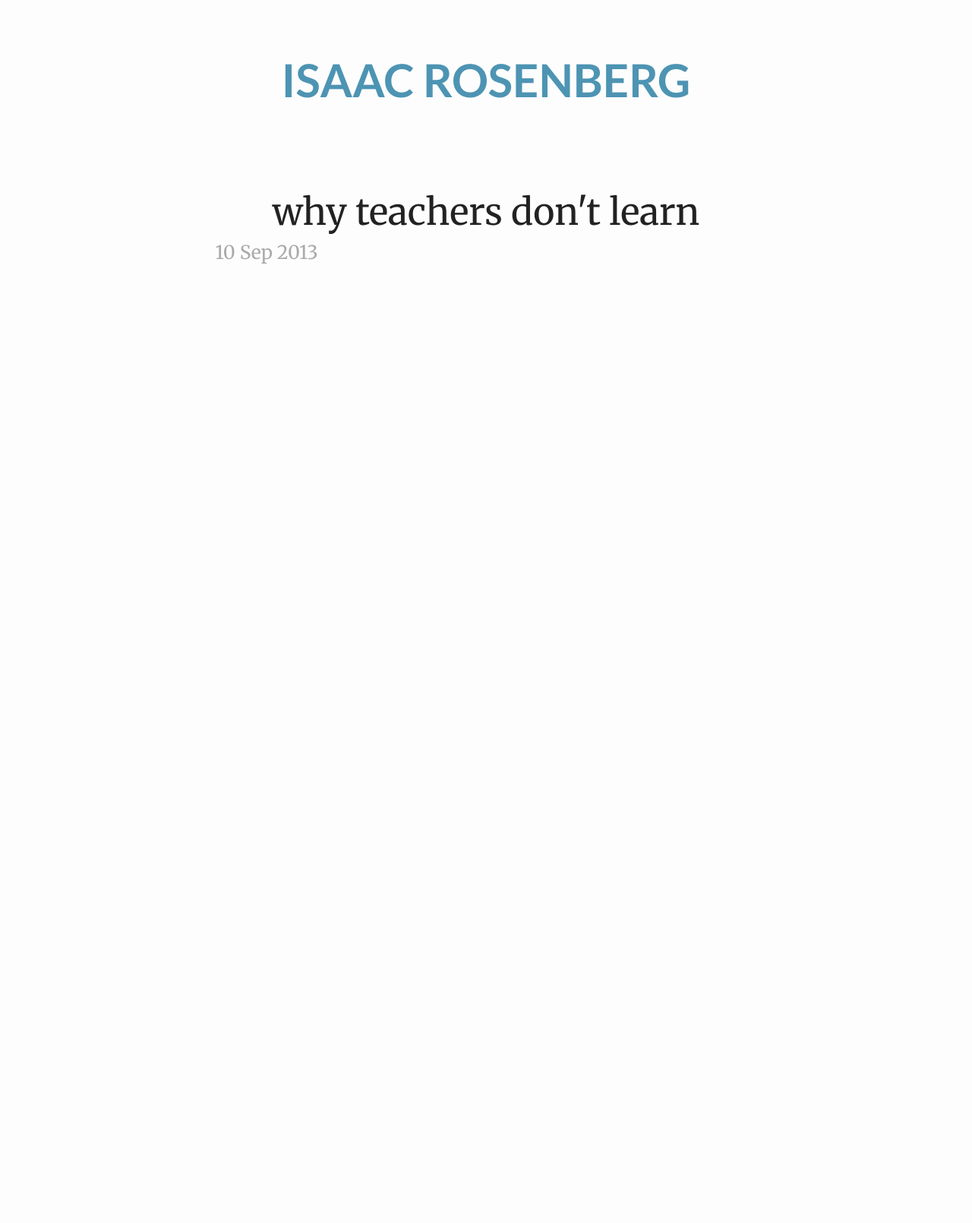
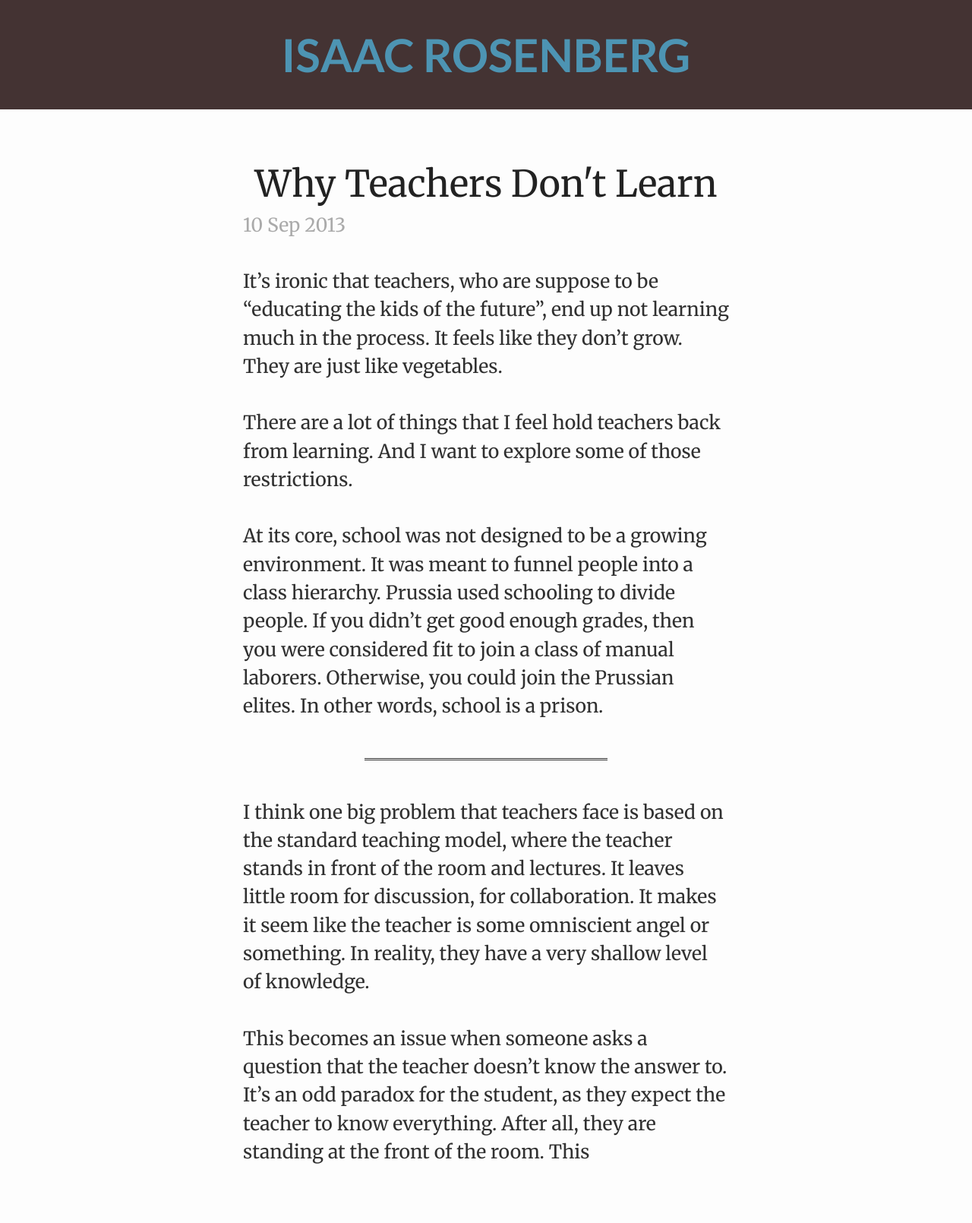
Before and after one commit to irosenb/blog, a Jekyll site: the page built from _posts/2013-09-10-why-teachers-dont-learn.markdown, in a window 1280 px wide. Shown: the whole page at 76% size. Built offline with Jekyll 4.4.1, drawn with Linux system fonts in a browser that asks for light colours; Markdown is read by kramdown in place of the engine named in the settings; before the commit the page ends 975 px from its top, so only the background shows below that.

```diff
--- a/_layouts/default.html
+++ b/_layouts/default.html
@@ -26,11 +26,10 @@
           {% endif %}>
 
         <div class="container">
+        <div class="header">
+          <h1 class="title"><a class="title" href="/">{{ site.name }}</a></h1>
+        </div>
           <div class="site">
-            <div class="header">
-              <h1 class="title"><a class="title" href="/">{{ site.name }}</a></h1>
-              <!-- <a class="extra" href="/">home</a> -->
-            </div>
 
                 {{ content }}
           </div>
--- a/_posts/2013-08-15-how-i-became-an-intern-as-a-high-school-student.markdown
+++ b/_posts/2013-08-15-how-i-became-an-intern-as-a-high-school-student.markdown
@@ -12,7 +12,7 @@ I saw Tess Rinearson's [post][1] on getting an internship as a high school stude
 
 > It's not that simple in high school. It can seem like companies don't want high school students, or, if they do, they're hiring just for "cups and coffee"
 
-It's absolutely true, and a lot of people are confused by that. My dad I should prepare to be getting cups of coffee and doing paperwork and whatnot. And sometimes I did do that, but that was quite rare. Most of the time I was working on real things, actually programming.
+It's absolutely true, and a lot of people are confused by that. My dad said I should prepare to be getting cups of coffee and doing paperwork and whatnot. And sometimes I did do that, but that was quite rare. Most of the time I was working on real things, actually programming.
 
 And I loved it.
 
--- a/_posts/2013-09-10-why-teachers-dont-learn.markdown
+++ b/_posts/2013-09-10-why-teachers-dont-learn.markdown
@@ -1,6 +1,18 @@
 ---
 layout: post
-title: "why teachers don't learn"
+title: "Why Teachers Don't Learn"
 date: 2013-09-10 11:44
 categories:
 ---
+
+It's ironic that teachers, who are suppose to be "educating the kids of the future", end up not learning much in the process. It feels like they don't grow. They are just like vegetables.
+
+There are a lot of things that I feel hold teachers back from learning. And I want to explore some of those restrictions.
+
+At its core, school was not designed to be a growing environment. It was meant to funnel people into a class hierarchy. Prussia used schooling to divide people. If you didn't get good enough grades, then you were considered fit to join a class of manual laborers. Otherwise, you could join the Prussian elites. In other words, school is a prison.
+
+---
+
+I think one big problem that teachers face is based on the standard teaching model, where the teacher stands in front of the room and lectures. It leaves little room for discussion, for collaboration. It makes it seem like the teacher is some omniscient angel or something. In reality, they have a very shallow level of knowledge.
+
+This becomes an issue when someone asks a question that the teacher doesn't know the answer to. It's an odd paradox for the student, as they expect the teacher to know everything. After all, they are standing at the front of the room. This
--- a/css/main.css
+++ b/css/main.css
@@ -17,7 +17,7 @@ body {
   font: 13.34px Helvetica, Arial, sans-serif;
   font-size: small;
   text-align: center;
-  max-width: 33em;
+  /*max-width: 33em;*/
 
 }
 
@@ -41,16 +41,14 @@ a:visited { color: #a0a; }
 
 h1.title a, h1 {
   margin: 0;
-  font-family: lato;
-  color: #2f5975 ;
+  font-family: lato, sans-serif;
+  color: #2f5975;
   text-transform: uppercase;
 }
 
-h1.title a:
-
-.home {
+.site {
   margin: 0 auto;
-  width: inherit;
+  width: 50%;
 }
 
 ul.posts {
@@ -63,6 +61,19 @@ ul.posts li {
   line-height: 1.75em;
   font-size: 1.333em;
   clear: both;
+  margin-bottom: 1em;
+}
+
+ul.posts li a {
+  font-weight: normal;
+}
+
+ul.posts li:after {
+  content: ".";
+  display: block;
+  height: 0;
+  clear: both;
+  visibility: hidden;
 }
 
 ul.posts:after {
@@ -79,7 +90,6 @@ ul.posts a {
 
 ul.posts span {
   color: #aaa;
-  /*font-family: Monaco, "Courier New", monospace;*/
   font-size: 80%;
   float: right;
 }
@@ -106,37 +116,44 @@ ul.posts span {
   visibility: hidden;
 }
 
-.site .header a {
+.header {
+  background-color: #433;
+}
+
+.header a {
   font-weight: bold;
   text-decoration: none;
 }
 
-.site .header h1.title {
+.header h1 {
+  margin: 0.7em;
+}
+
+.header h1.title {
   display: inline-block;
-  margin-bottom: 2em;
   text-align: left;
 }
 
-.site .header h1.title a {
+.header h1.title a {
   /*color: #a00;*/
   color: #4d94b3;
 }
 
-.site .header h1.title a:hover {
+.header h1.title a:hover {
   color: #3a7088;
 }
 
-.site .header h1.title a:active {
+.header h1.title a:active {
   color: #2f5c6f;
   outline:none;
 }
 
-.site .header a.extra {
+.header a.extra {
   color: #aaa;
   margin-left: 1em;
 }
 
-.site .header a.extra:hover {
+.header a.extra:hover {
   color: #000;
 }
 
@@ -203,6 +220,10 @@ ul.posts span {
   border: none;
 }
 
+.post .highlight {
+  margin-bottom: 1.5em;
+}
+
 .post img {
   width: 625px;
   height: auto;
@@ -235,3 +256,38 @@ ul.posts span {
 .post pre.terminal code {
   background-color: #333;
 }
+
+@media (max-width: 672px) {
+  .header h1 {
+    font-size: 2.13333rem;
+  }
+
+  .site {
+    width: 80%;
+  }
+
+  ul.posts li {
+    line-height: 1.25em;
+    font-size: 1em;
+  }
+}
+
+@media (max-width: 525px) {
+  .header h1 {
+    font-size: 1.666667rem;
+  }
+
+  .post-title {
+    font-size: 2rem;
+  }
+
+  .site {
+    width: 80%;
+    font-size: 90%;
+  }
+
+  ul.posts li {
+    line-height: 1.25em;
+    font-size: 1em;
+  }
+}
--- a/index.html
+++ b/index.html
@@ -9,7 +9,7 @@ title: Your New Jekyll Site
   <ul class="posts">
     {% for post in site.posts %}
       <li>
-      	<a href="{{ post.url }}">{{ post.title }}</a> <span>{{ post.date | date_to_string }}</span>
+      	<a href="{{ post.url }}">{{ post.title }}</a><span>{{ post.date | date_to_string }}</span>
       </li>
     {% endfor %}
   </ul>
```
